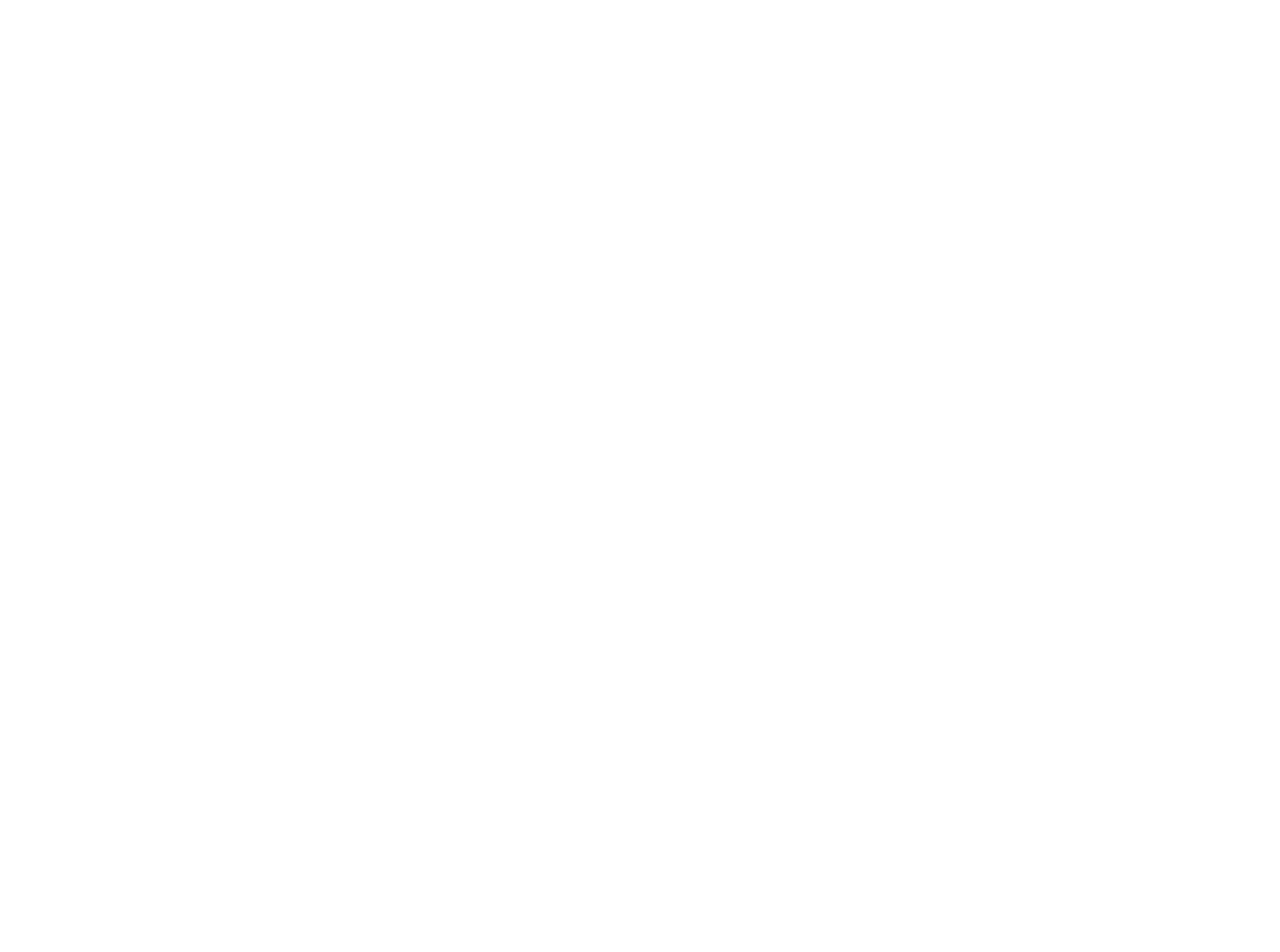
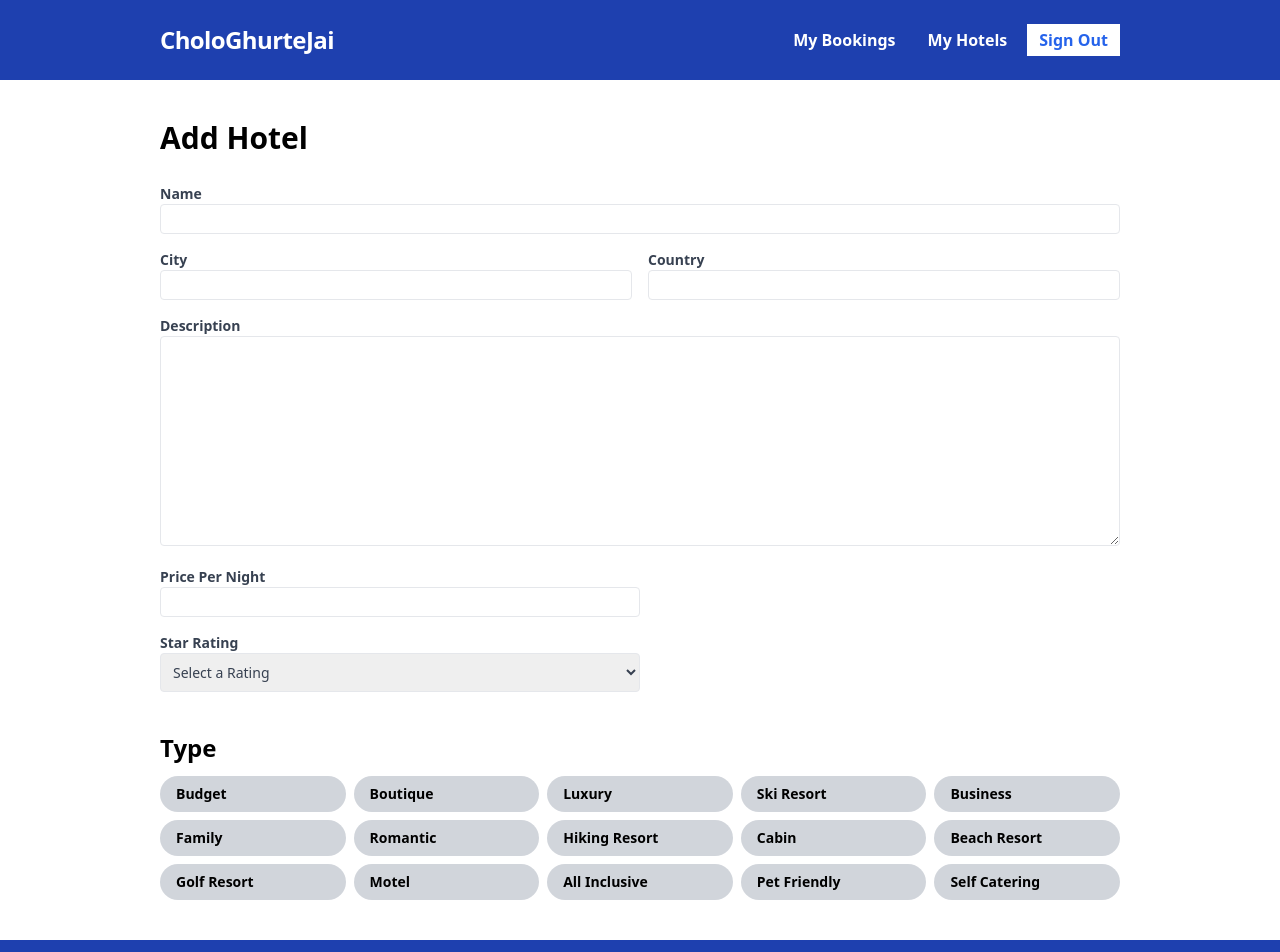
Before and after one commit to REDOWAN038/Hotel-Reservation, a React (Vite) app in the folder client/: page /my-hotels in a window 1280 px wide. Before the commit this address had no page. Shown: the top 952 px of the page. Before the commit the page ends 800 px from the top, so only its background shows below. Built offline with nearby package versions, Linux system fonts and the light colour scheme; sample sign-in values are in the browser's storage.

Commit message:
hotels form details and type section added

```diff
--- a/client/src/App.jsx
+++ b/client/src/App.jsx
@@ -3,6 +3,7 @@ import Layout from "./layout/Layout"
 import SignUp from "./pages/SignUp"
 import ProtectedRoute from "./Protection/ProtectedRoute"
 import SignIn from "./pages/SignIn"
+import HotelForm from "./forms/HotelForm/HotelForm"
 const App = () => {
     return (
         <Router>
@@ -35,6 +36,16 @@ const App = () => {
                         </ProtectedRoute>
                     }
                 />
+                <Route
+                    path='/my-hotels'
+                    element={
+                        <ProtectedRoute accessBy='authorized'>
+                            <Layout>
+                                <HotelForm />
+                            </Layout>
+                        </ProtectedRoute>
+                    }
+                />
             </Routes>
         </Router>
     )
--- /dev/null
+++ b/client/src/config/hotelOptionsConfig.js
@@ -0,0 +1,28 @@
+export const hotelTypes = [
+    "Budget",
+    "Boutique",
+    "Luxury",
+    "Ski Resort",
+    "Business",
+    "Family",
+    "Romantic",
+    "Hiking Resort",
+    "Cabin",
+    "Beach Resort",
+    "Golf Resort",
+    "Motel",
+    "All Inclusive",
+    "Pet Friendly",
+    "Self Catering",
+];
+
+export const hotelFacilities = [
+    "Free WiFi",
+    "Parking",
+    "Airport Shuttle",
+    "Family Rooms",
+    "Non-Smoking Rooms",
+    "Outdoor Pool",
+    "Spa",
+    "Fitness Center",
+];
--- /dev/null
+++ b/client/src/forms/HotelForm/DetailsSection.jsx
@@ -0,0 +1,116 @@
+import { useFormContext } from "react-hook-form"
+
+const DetailsSection = () => {
+    const {
+        register,
+        formState: { errors },
+    } = useFormContext()
+
+    return (
+        <div className='flex flex-col gap-4'>
+            <h1 className='text-3xl font-bold mb-3'>Add Hotel</h1>
+            <label className='text-gray-700 text-sm font-bold flex-1'>
+                Name
+                <input
+                    type='text'
+                    className='border rounded w-full py-1 px-2 font-normal'
+                    {...register("name", {
+                        required: "This field is required",
+                    })}
+                ></input>
+                {errors.name && (
+                    <span className='text-red-500'>{errors.name.message}</span>
+                )}
+            </label>
+
+            <div className='flex gap-4'>
+                <label className='text-gray-700 text-sm font-bold flex-1'>
+                    City
+                    <input
+                        type='text'
+                        className='border rounded w-full py-1 px-2 font-normal'
+                        {...register("city", {
+                            required: "This field is required",
+                        })}
+                    ></input>
+                    {errors.city && (
+                        <span className='text-red-500'>
+                            {errors.city.message}
+                        </span>
+                    )}
+                </label>
+                <label className='text-gray-700 text-sm font-bold flex-1'>
+                    Country
+                    <input
+                        type='text'
+                        className='border rounded w-full py-1 px-2 font-normal'
+                        {...register("country", {
+                            required: "This field is required",
+                        })}
+                    ></input>
+                    {errors.country && (
+                        <span className='text-red-500'>
+                            {errors.country.message}
+                        </span>
+                    )}
+                </label>
+            </div>
+            <label className='text-gray-700 text-sm font-bold flex-1'>
+                Description
+                <textarea
+                    rows={10}
+                    className='border rounded w-full py-1 px-2 font-normal'
+                    {...register("description", {
+                        required: "This field is required",
+                    })}
+                ></textarea>
+                {errors.description && (
+                    <span className='text-red-500'>
+                        {errors.description.message}
+                    </span>
+                )}
+            </label>
+            <label className='text-gray-700 text-sm font-bold max-w-[50%]'>
+                Price Per Night
+                <input
+                    type='number'
+                    min={1}
+                    className='border rounded w-full py-1 px-2 font-normal'
+                    {...register("pricePerNight", {
+                        required: "This field is required",
+                    })}
+                ></input>
+                {errors.pricePerNight && (
+                    <span className='text-red-500'>
+                        {errors.pricePerNight.message}
+                    </span>
+                )}
+            </label>
+            <label className='text-gray-700 text-sm font-bold max-w-[50%]'>
+                Star Rating
+                <select
+                    {...register("starRating", {
+                        required: "This field is required",
+                    })}
+                    className='border rounded w-full p-2 text-gray-700 font-normal'
+                >
+                    <option value='' className='text-sm font-bold'>
+                        Select a Rating
+                    </option>
+                    {[1, 2, 3, 4, 5].map((num) => (
+                        <option key={num} value={num}>
+                            {num}
+                        </option>
+                    ))}
+                </select>
+                {errors.starRating && (
+                    <span className='text-red-500'>
+                        {errors.starRating.message}
+                    </span>
+                )}
+            </label>
+        </div>
+    )
+}
+
+export default DetailsSection
--- /dev/null
+++ b/client/src/forms/HotelForm/HotelForm.jsx
@@ -0,0 +1,17 @@
+import { FormProvider, useForm } from "react-hook-form"
+import DetailsSection from "./DetailsSection"
+import TypeSection from "./TypeSection"
+
+const HotelForm = () => {
+    const formMethods = useForm()
+    return (
+        <FormProvider {...formMethods}>
+            <form className='flex flex-col gap-10'>
+                <DetailsSection />
+                <TypeSection />
+            </form>
+        </FormProvider>
+    )
+}
+
+export default HotelForm
--- /dev/null
+++ b/client/src/forms/HotelForm/TypeSection.jsx
@@ -0,0 +1,47 @@
+import { useFormContext } from "react-hook-form"
+import { hotelTypes } from "../../config/hotelOptionsConfig"
+
+const TypeSection = () => {
+    const {
+        register,
+        watch,
+        formState: { errors },
+    } = useFormContext()
+
+    const typeWatch = watch("type")
+
+    return (
+        <div>
+            <h2 className='text-2xl font-bold mb-3'>Type</h2>
+            <div className='grid grid-cols-5 gap-2'>
+                {hotelTypes.map((type) => (
+                    <label
+                        key={type}
+                        className={
+                            typeWatch === type
+                                ? "cursor-pointer bg-blue-300 text-sm rounded-full px-4 py-2 font-semibold"
+                                : "cursor-pointer bg-gray-300 text-sm rounded-full px-4 py-2 font-semibold"
+                        }
+                    >
+                        <input
+                            type='radio'
+                            value={type}
+                            {...register("type", {
+                                required: "This field is required",
+                            })}
+                            className='hidden'
+                        />
+                        <span>{type}</span>
+                    </label>
+                ))}
+            </div>
+            {errors.type && (
+                <span className='text-red-500 text-sm font-bold'>
+                    {errors.type.message}
+                </span>
+            )}
+        </div>
+    )
+}
+
+export default TypeSection
--- a/client/src/layout/Layout.jsx
+++ b/client/src/layout/Layout.jsx
@@ -1,12 +1,12 @@
 import Footer from "../components/Footer"
 import Header from "../components/Header"
-import Hero from "../components/Hero"
+// import Hero from "../components/Hero"
 
 const Layout = ({ children }) => {
     return (
         <div className='flex flex-col min-h-screen'>
             <Header />
-            <Hero />
+            {/* <Hero /> */}
             <div className='container mx-auto py-10 flex-1'>{children}</div>
             <Footer />
         </div>
```
